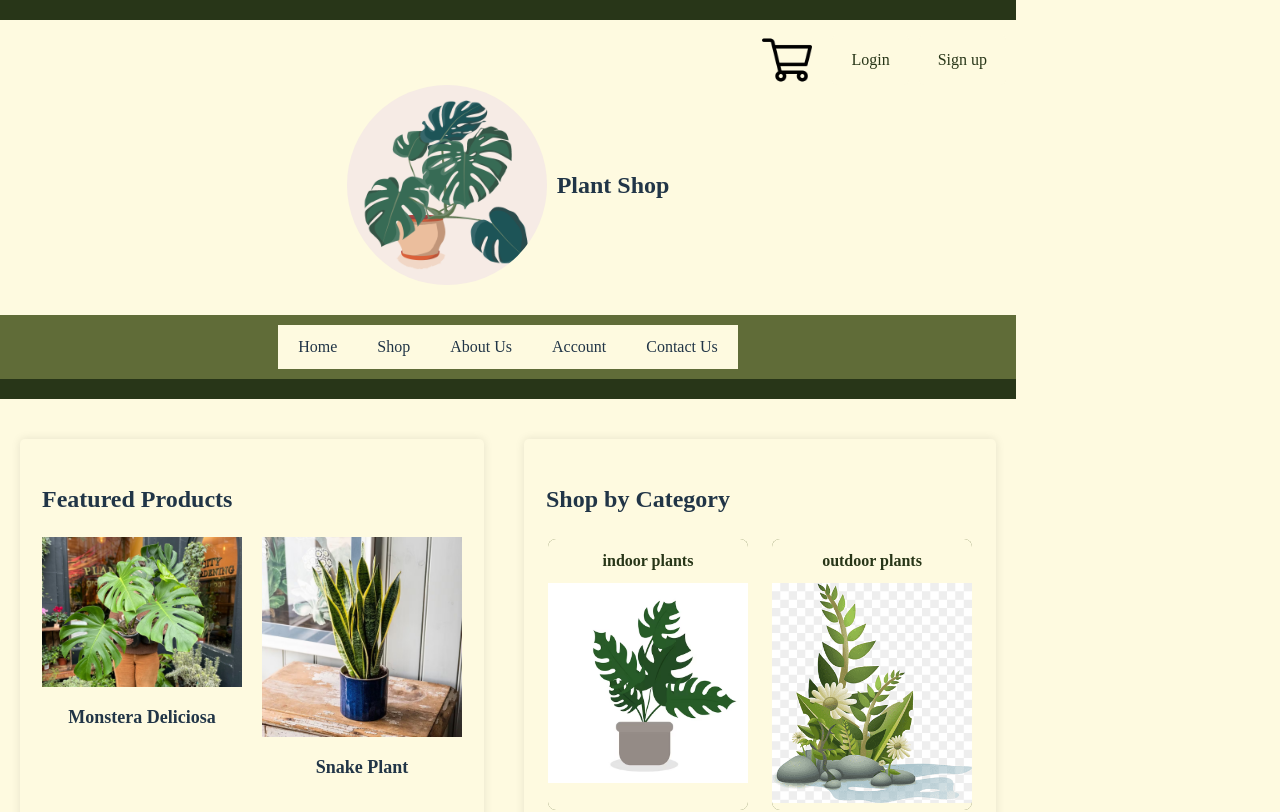
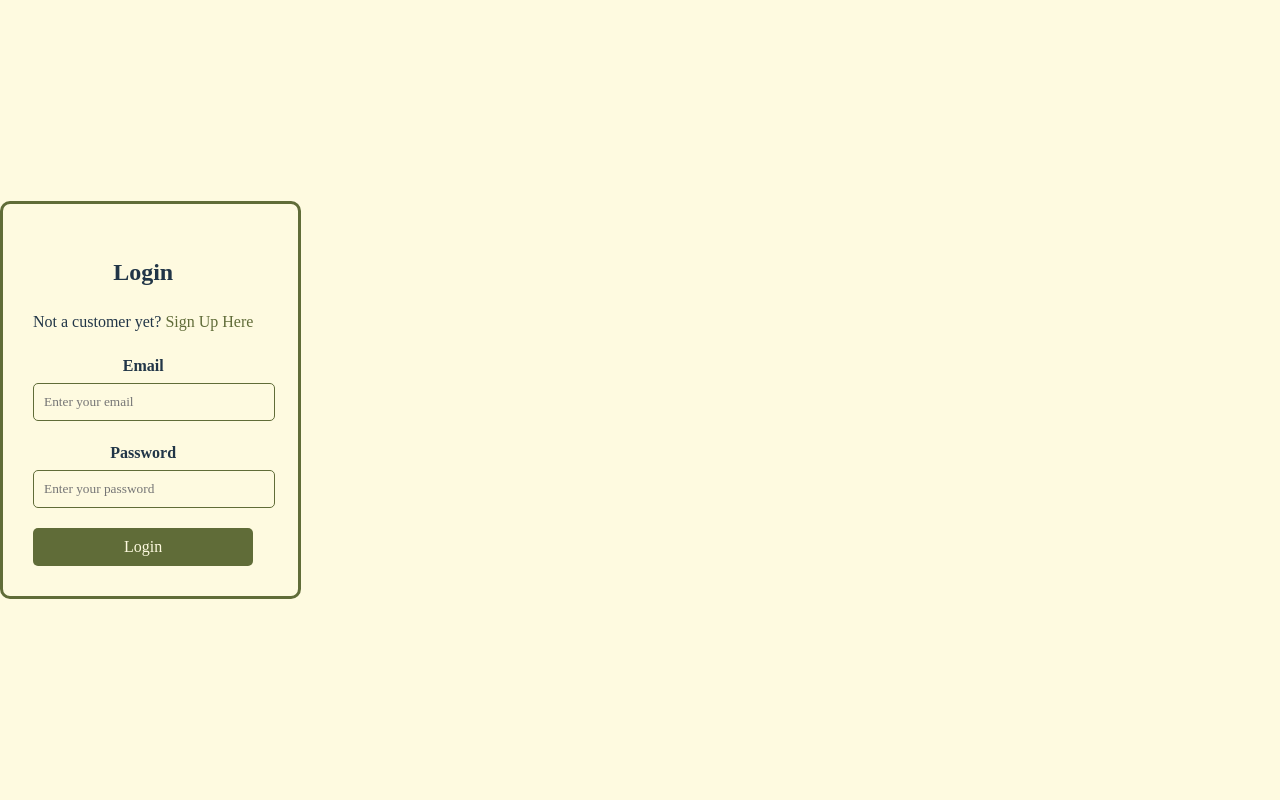
Before and after one commit to tomlukewarden/plant-shop, a React (Vite) app: page /login in a window 1280 px wide. Shown: the top 812 px of the page. Built offline with nearby package versions, Linux system fonts and the light colour scheme; a web font is replaced by a local one.

Commit message:
login styles

```diff
--- a/src/App.jsx
+++ b/src/App.jsx
@@ -1,11 +1,12 @@
-import HomePage from './Pages/Home/HomePage'
+// import HomePage from './Pages/Home/HomePage'
+import Login from './Pages/Login/Login'
 import './App.css'
 
 function App() {
 
   return (
     <>
-      <HomePage/>
+    <Login/>
     </>
   )
 }
--- /dev/null
+++ b/src/Pages/Login/Login.css
@@ -0,0 +1,65 @@
+.login-page {
+  display: flex;
+  justify-content: center;
+  align-items: center;
+  height: 100vh;
+}
+
+.login-section {
+  display: inline-block;
+  text-align: center;
+  border: 3px solid #606C38;
+  padding: 30px;
+  padding-right: 45px;
+  border-radius: 10px;
+}
+
+.login-section h2 {
+  margin-bottom: 20px;
+}
+
+.login-section p {
+  margin-bottom: 20px;
+}
+
+.login-section a {
+  color: #606C38;
+  text-decoration: none;
+}
+
+.login-section a:hover {
+  text-decoration: underline;
+}
+
+.login-form .form-group {
+  margin-bottom: 20px;
+}
+
+.login-form label {
+  display: block;
+  margin-bottom: 5px;
+  font-weight: bold;
+}
+
+.login-form input {
+  width: 100%;
+  padding: 10px;
+  border: 1px solid #606C38;
+  border-radius: 5px;
+}
+
+.login-btn {
+  width: 100%;
+  padding: 10px;
+  background-color: #606C38;
+  color: #FEFAE0;
+  font-size: 16px;
+  border: none;
+  border-radius: 5px;
+  cursor: pointer;
+  transition: background-color 0.3s ease;
+}
+
+.login-btn:hover {
+  background-color: #283618;
+}
--- /dev/null
+++ b/src/Pages/Login/Login.jsx
@@ -0,0 +1,37 @@
+import './Login.css';
+
+function Login() {
+  const handleSubmit = (event) => {
+    event.preventDefault();
+    const formData = new FormData(event.target);
+    const email = formData.get('email');
+    const password = formData.get('password');
+
+  // add authentication/validation here
+
+    console.log('Email:', email);
+    console.log('Password:', password);
+  };
+
+  return (
+    <main className="login-page">
+      <section className="login-section">
+        <h2>Login</h2>
+        <p>Not a customer yet? <a href="/signup">Sign Up Here</a></p>
+        <form className="login-form" onSubmit={handleSubmit}>
+          <div className="form-group">
+            <label htmlFor="email">Email</label>
+            <input type="email" id="email" name="email" placeholder="Enter your email" required />
+          </div>
+          <div className="form-group">
+            <label htmlFor="password">Password</label>
+            <input type="password" id="password" name="password" placeholder="Enter your password" required />
+          </div>
+          <button type="submit" className="login-btn">Login</button>
+        </form>
+      </section>
+    </main>
+  );
+}
+
+export default Login;
```
Also changed, not shown: src/Pages/Login/Login.js (deleted).
